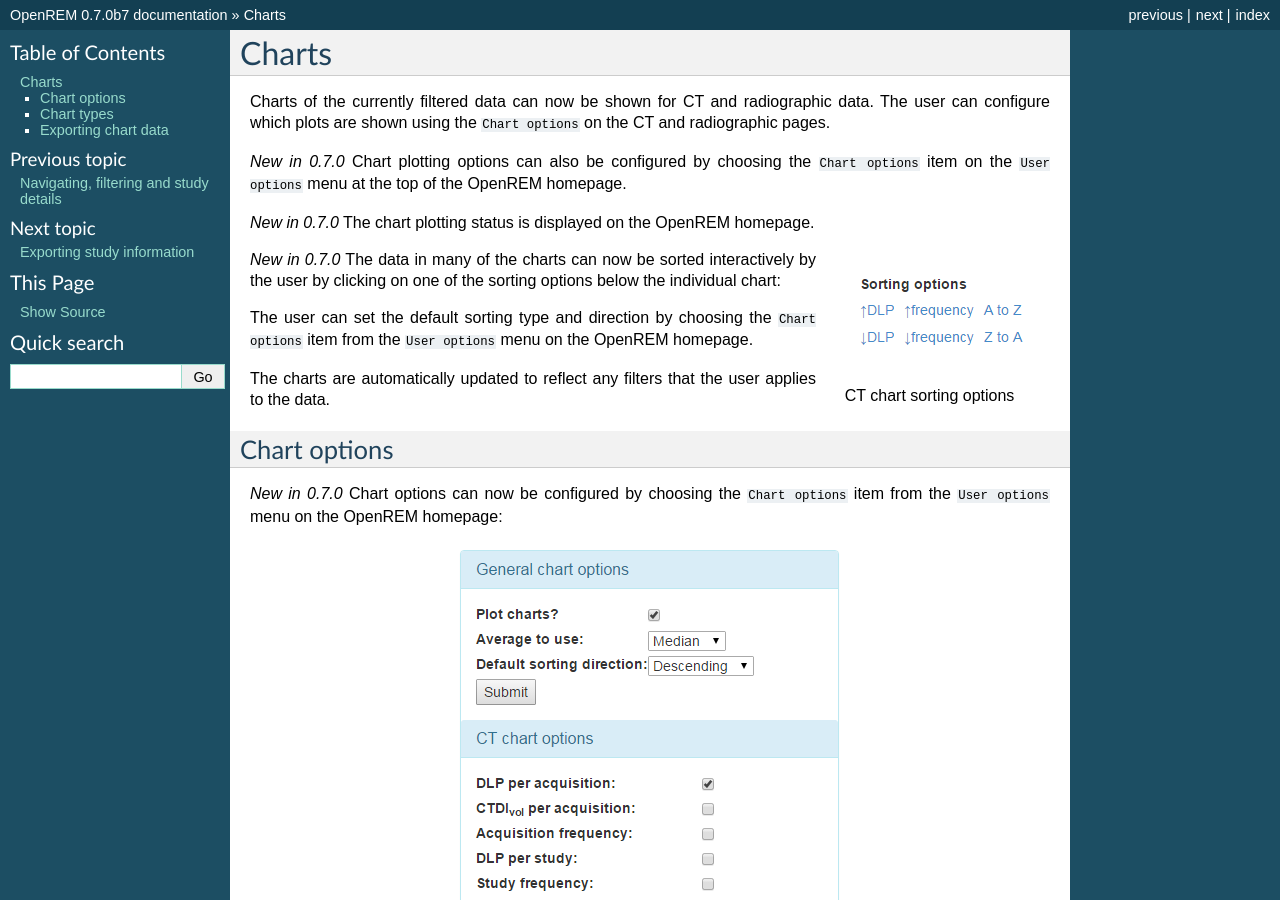
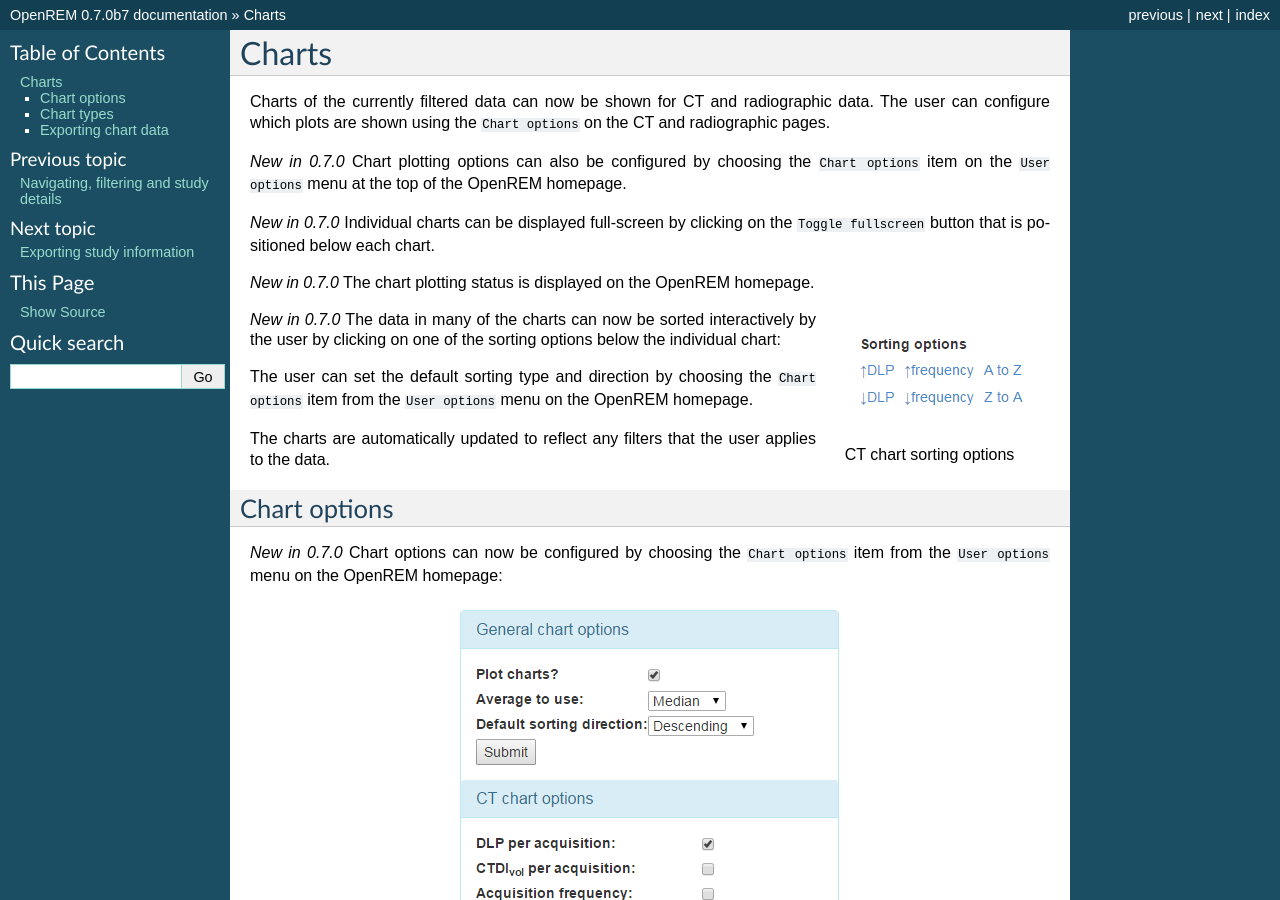
Before and after one commit to ckswilliams/modOpenREM, a Sphinx documentation site: the page built from docs/charts.rst, in a window 1280 px wide and 900 px high. Built offline with Sphinx 7.4.7, drawn with Linux system fonts in a browser that asks for light colours.

Commit message:
Updating charts doc to include full-screen button.

```diff
--- a/docs/charts.rst
+++ b/docs/charts.rst
@@ -9,6 +9,9 @@
 *New in 0.7.0* Chart plotting options can also be configured by choosing the
 ``Chart options`` item on the ``User options`` menu at the top of the OpenREM
 homepage.
+
+*New in 0.7.0* Individual charts can be displayed full-screen by clicking on
+the ``Toggle fullscreen`` button that is positioned below each chart.
 
 *New in 0.7.0* The chart plotting status is displayed on the OpenREM homepage.
 
```
